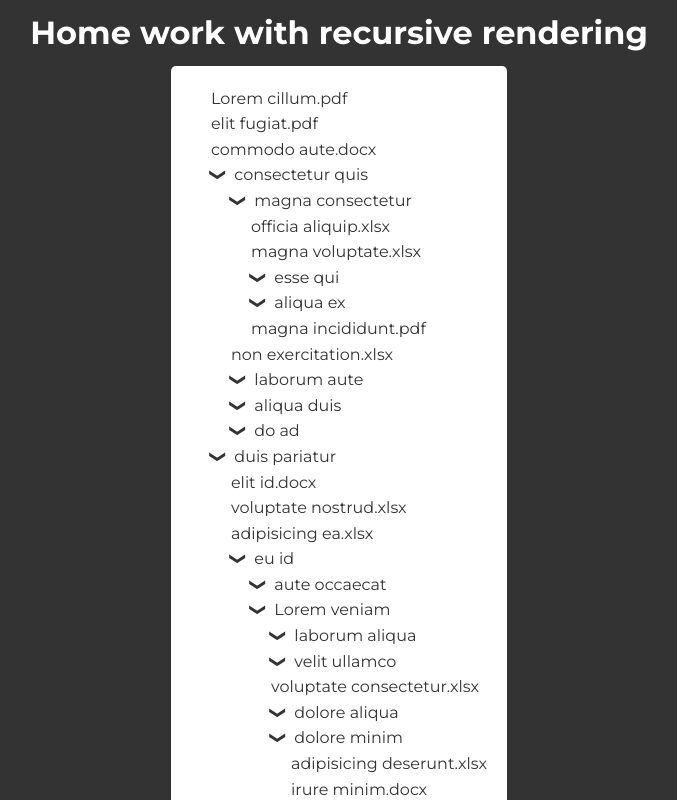
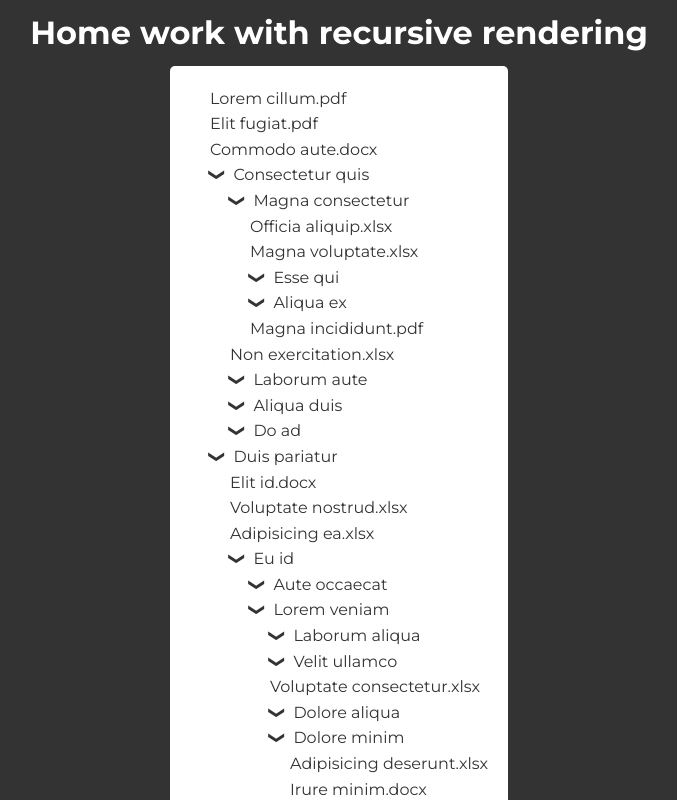
Before and after one commit to iKooot/hillel-react, a React (Create React App) app in the folder lesson2/recursion-project/: page / in a window 1280 px wide. Shown: the top 800 px of the page, without its empty margins (301-978 px from the left). Built offline with nearby package versions, Linux system fonts and the light colour scheme.

Commit message:
added uppercase function

```diff
--- a/lesson2/recursion-project/src/App.js
+++ b/lesson2/recursion-project/src/App.js
@@ -31,18 +31,23 @@ const DirTitle = ({name}) => {
 }
 
 const List = ({dataArr}) => {
+  //it`s helper for better UI))) It`s not necessary
+  const nameTransform = (name) => {
+     return name[0].toUpperCase() + name.slice(1)
+  }
+
   return (
       <ul>
         {dataArr.map( el => {
           if (el.type === 'dir') {
             return (
                 <li>
-                  <DirTitle name={el.name}/>
+                  <DirTitle name={nameTransform(el.name)}/>
                   <List dataArr={el.children}/>
                 </li>
             )
           } else {
-            return ( <li>{el.name}</li> )
+            return ( <li>{nameTransform(el.name)}</li> )
           }
         })}
       </ul>
```
